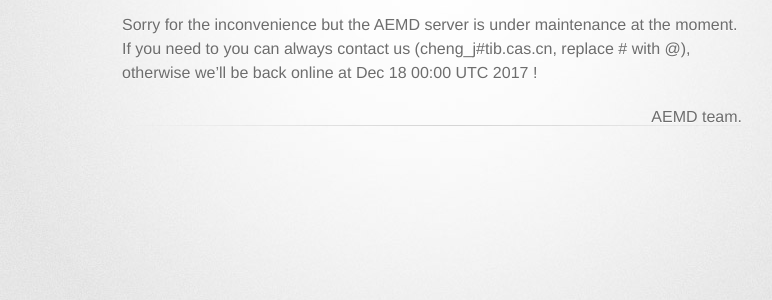
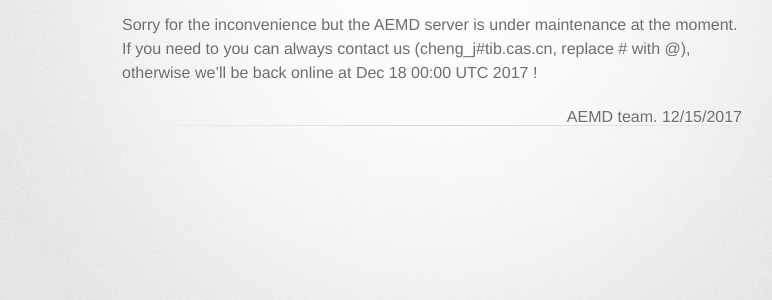
Before and after one commit to zhonghua-wang/zhonghua-wang.github.io, a Jekyll site: the page built from index.md, in a window 1280 px wide. Shown: the part 146-446 px from the top of the page, without its empty margins (208-980 px from the left). Built offline with Jekyll 4.4.1, drawn with Linux system fonts in a browser that asks for light colours; some web fonts are replaced.

Commit message:
aemd maintenance

```diff
--- a/index.md
+++ b/index.md
@@ -5,4 +5,7 @@
 Sorry for the inconvenience but the AEMD server is under maintenance at the moment. If you need to you can always contact us (cheng_j#tib.cas.cn, replace # with @), otherwise we'll be back online at Dec 18 00:00 UTC 2017
 !
 
-<p style="float: right">AEMD team.</p>
+<p style="float: right">
+AEMD team.
+12/15/2017
+</p>
```
